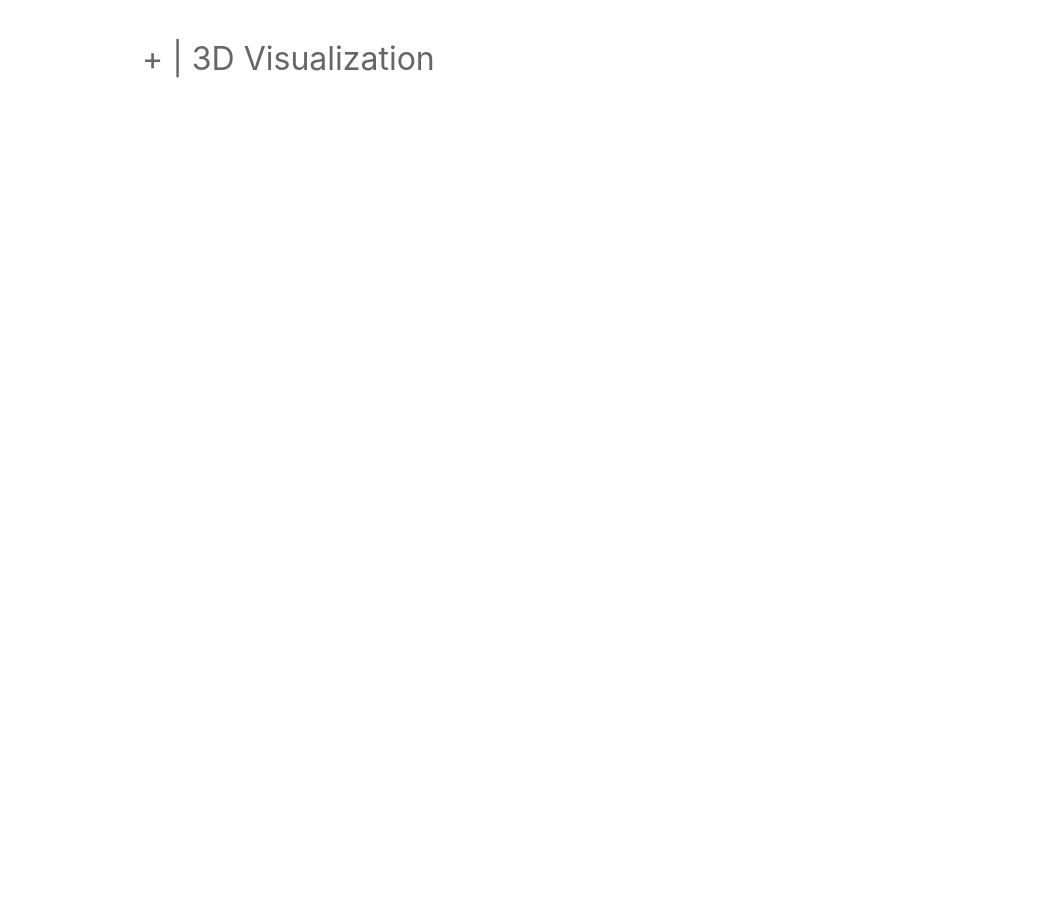
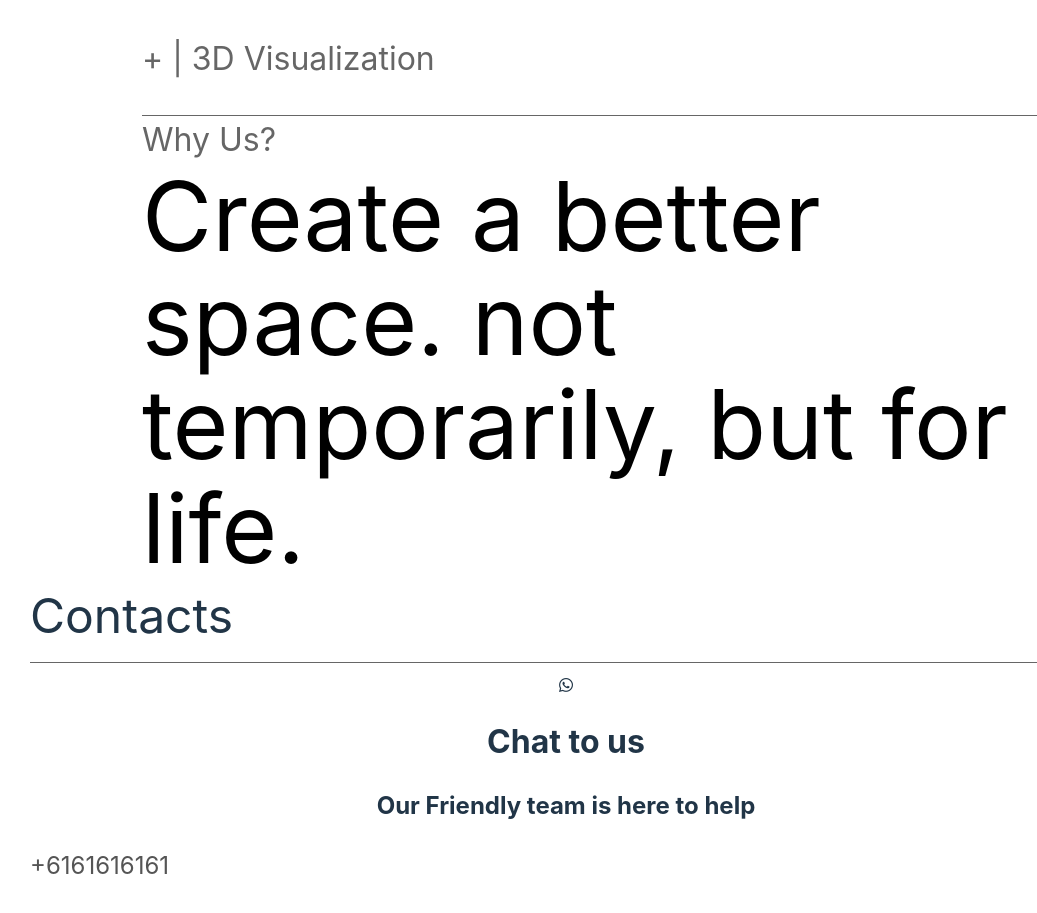
Before and after one commit to hlmyrsyd/muninterior-app, a React (Vite) app: page / in a window 1280 px wide. Shown: the part 2591-3504 px from the top of the page, without its empty margins (74-1111 px from the left). Before the commit the page ends 2778 px from the top, so only its background shows below. Built offline with nearby package versions, Linux system fonts and the light colour scheme.

Commit message:
About in progress

```diff
--- a/index.html
+++ b/index.html
@@ -3,6 +3,7 @@
   <head>
     <meta charset="UTF-8" />
     <link rel="icon" type="image/svg+xml" href="/identity/mun-icon.png" />
+    <link rel="stylesheet" href="https://cdnjs.cloudflare.com/ajax/libs/font-awesome/6.0.0-beta3/css/all.min.css">
     <meta name="viewport" content="width=device-width, initial-scale=1.0" />
     <title>Welcome to Mun Interior</title>
   </head>
--- a/src/App.jsx
+++ b/src/App.jsx
@@ -4,6 +4,7 @@ import Header from './components/Header'
 import Navigation from './components/Navigation'
 import About from './components/About'
 import Portfolio from "./components/Portfolio";
+import Contact from './components/Contact'
 
 function App() {
 
@@ -13,6 +14,7 @@ function App() {
       <Header />
       <Portfolio />
       <About />
+      <Contact />
     </>
   )
 }
--- /dev/null
+++ b/src/cards/contactInfo.jsx
@@ -0,0 +1,18 @@
+import React from 'react';
+import './contactInfo.css'
+
+function ContactInfo({ iconClass, title, caption, info}) {
+    return (
+        <div className='Info-card'>
+            <div className='icon'>
+                <i className={iconClass}></i></div>
+            <div className='card-contact'>
+                <h1>{title}</h1>
+                <h2>{caption}</h2>
+                <p>{info}</p>
+            </div>
+        </div>
+    );
+}
+
+export default ContactInfo;
--- a/src/components/About.css
+++ b/src/components/About.css
@@ -40,3 +40,27 @@
     text-align: left;
     color: #555;
 }
+
+.about-component {
+    margin: 0;
+    color: #666;
+    border-top: 1px solid #666;
+}
+
+.about-component h1 {
+    margin: 0;
+    font-size: 2rem;
+    font-weight: 400;
+    text-align: left;
+    text-decoration: none;
+}
+
+.about-component h2 {
+    text-align: left;
+    color: black;
+    margin: 0;
+    padding: 0;
+    font-size: 6rem;
+    font-weight: 400;
+    line-height: 6.5rem;
+}
--- a/src/components/About.jsx
+++ b/src/components/About.jsx
@@ -11,7 +11,6 @@ function About() {
                 <h1>Services</h1>
             </div>
             <div className='about-content'>
-                <div className='blank'></div>
                 <div className='content-text'>
                     <a onClick={() => setShowID(!showID)}>
                         {showID? '- | ' : '+ | '}
@@ -42,6 +41,10 @@ function About() {
                             <p>Transforming how ideas are communicated, designs are developed, and experiences are delivered.</p>
                         </div>
                         }
+                    <div className='about-component'>
+                        <h1>Why Us?</h1>
+                        <h2>Create a better space. not temporarily, but for life.</h2>
+                    </div>
                 </div>
             </div>
         </div>
--- /dev/null
+++ b/src/components/Contact.css
@@ -0,0 +1,11 @@
+.contact-header h1 {
+    text-align: left;
+    font-weight: 400;
+    font-size: 3rem;
+    margin: 0 0 10px 0;
+}
+
+.contact-header {
+    border-bottom: 1px solid #666;
+    margin-bottom: 10px;
+}
--- /dev/null
+++ b/src/components/Contact.jsx
@@ -0,0 +1,28 @@
+import React from 'react';
+import './Contact.css'
+import ContactInfo from '../cards/contactInfo';
+
+function Contact() {
+
+    return (
+        <div className='contact'>
+            <div className='contact-header'>
+                <h1>Contacts</h1>
+            </div>
+            <div className='contact-content'>
+                <div className='contact-info'>
+                    <ContactInfo
+                    iconClass='fab fa-whatsapp'
+                    title='Chat to us'
+                    caption='Our Friendly team is here to help'
+                    info='+6161616161'                    />
+                </div>
+                <div className='contact-form'>
+
+                </div>
+            </div>
+        </div>
+    );
+}
+
+export default Contact;
```
Also changed, not shown: src/cards/contactInfo.css (added). Lines whose indentation alone changed are shown as unchanged.
